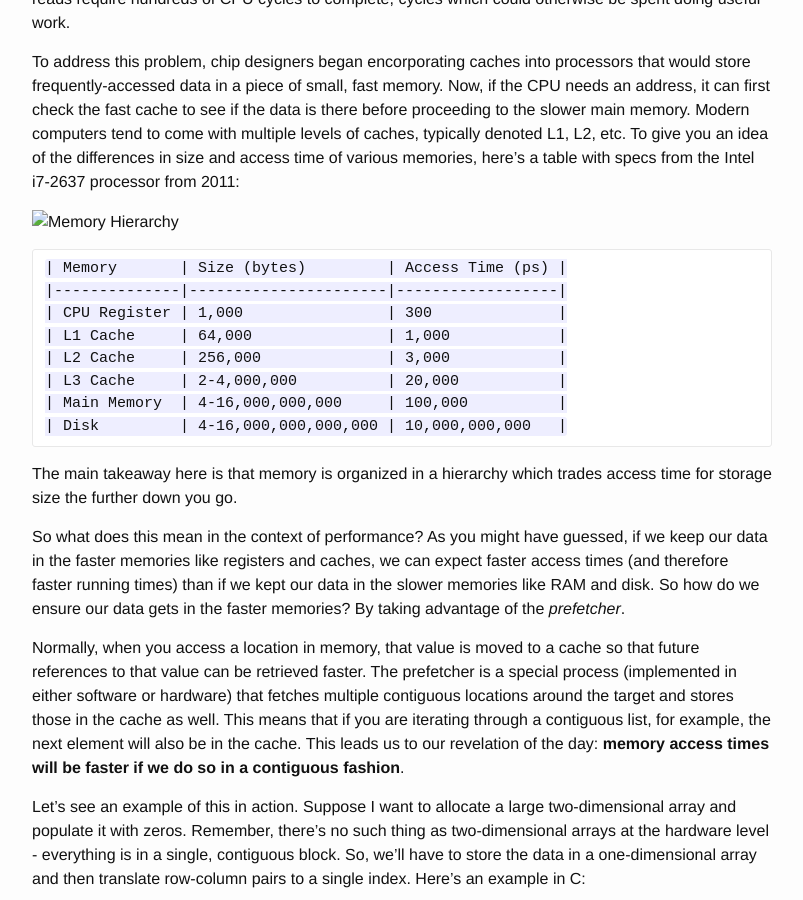
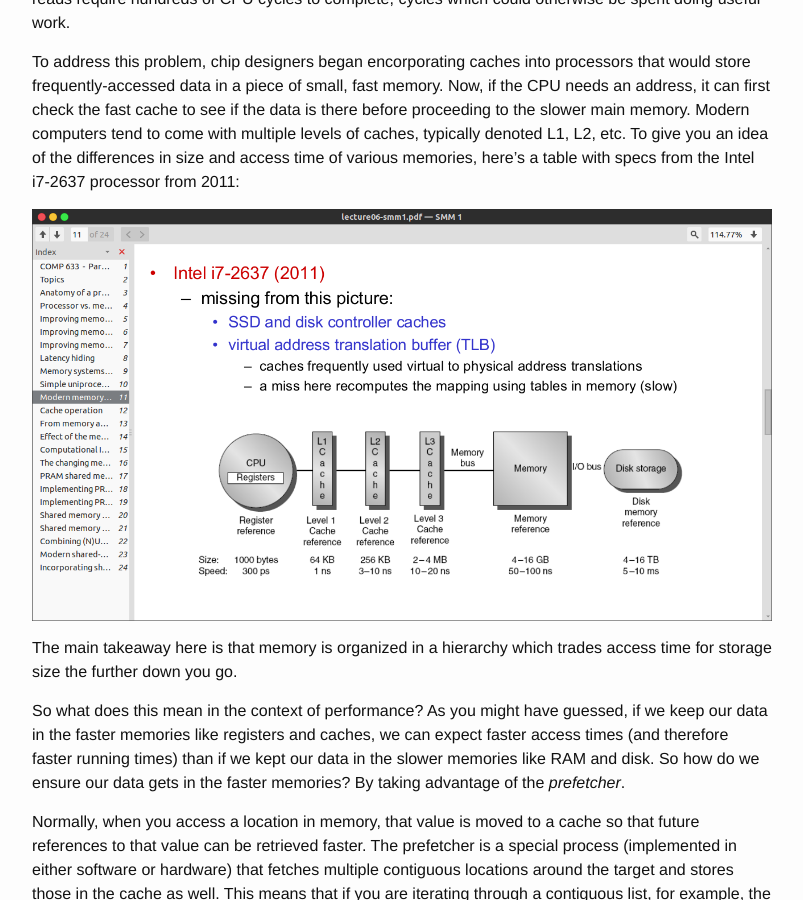
Before and after one commit to fmenozzi/fmenozzi.github.io, a Jekyll site: the page built from _posts/2015-09-21-location-location-location.markdown, in a window 1280 px wide and 900 px high, scrolled down 723 px. Shown: the whole window, without its empty margins (238-1041 px from the left). Built offline with Jekyll 4.4.1, drawn with Linux system fonts in a browser that asks for light colours.

Commit message:
Should probably remember to add the actual image

```diff
--- a/_posts/2015-09-21-location-location-location.markdown
+++ b/_posts/2015-09-21-location-location-location.markdown
@@ -19,16 +19,7 @@ When a computer encounters a memory lookup (e.g. reading from an array), it will
 
 To address this problem, chip designers began encorporating caches into processors that would store frequently-accessed data in a piece of small, fast memory. Now, if the CPU needs an address, it can first check the fast cache to see if the data is there before proceeding to the slower main memory. Modern computers tend to come with multiple levels of caches, typically denoted L1, L2, etc. To give you an idea of the differences in size and access time of various memories, here's a table with specs from the Intel i7-2637 processor from 2011:
 
-![Memory Hierarchy]({{site.url}}/memory-hierarchy.png "Hierarchy")
-
-    | Memory       | Size (bytes)         | Access Time (ps) |
-    |--------------|----------------------|------------------|
-    | CPU Register | 1,000                | 300              |
-    | L1 Cache     | 64,000               | 1,000            |
-    | L2 Cache     | 256,000              | 3,000            |
-    | L3 Cache     | 2-4,000,000          | 20,000           |
-    | Main Memory  | 4-16,000,000,000     | 100,000          |
-    | Disk         | 4-16,000,000,000,000 | 10,000,000,000   |
+![Memory Hierarchy]({{site.url}}/memory-hierarchy.png "Memory Hierarchy")
 
 The main takeaway here is that memory is organized in a hierarchy which trades access time for storage size the further down you go.
 
```
Also changed, not shown: memory-hierarchy.png (added).
